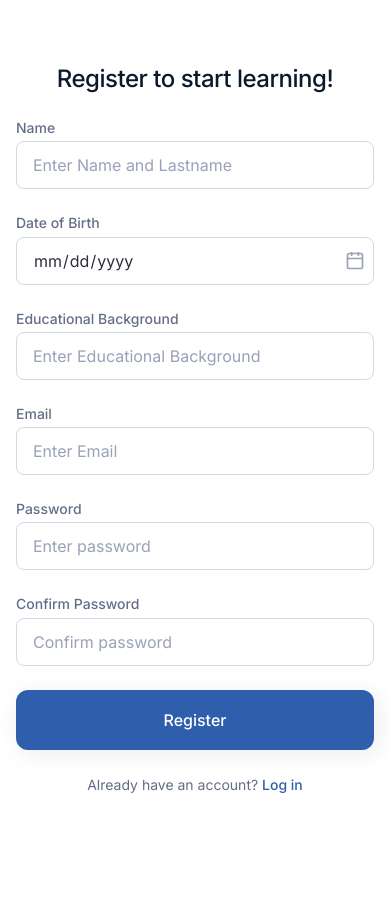
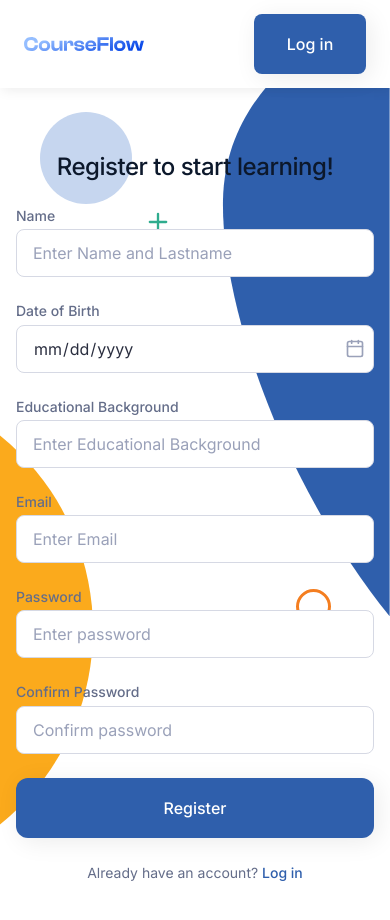
Before and after one commit to Anthony-FS/courseflow, a Next.js app: page /register in a window 390 px wide. Shown: the top 920 px of the page. Before the commit the page ends 859 px from the top, so only its background shows below. Built offline with nearby package versions, Linux system fonts and the light colour scheme.

Commit message:
refactor: update registration page with new visual components
- Replaced AuthShapes with LoginDecorations for enhanced visual elements on the registration page.
- Added Navbar component for improved navigation.
- Adjusted layout and styling for better responsiveness and user experience.

```diff
--- a/src/app/(auth)/register/page.js
+++ b/src/app/(auth)/register/page.js
@@ -1,5 +1,6 @@
-import { AuthShapes } from "@/components/auth/auth-shapes";
+import { LoginDecorations } from "@/components/auth/auth-shapes";
 import { RegisterForm } from "./register-form";
+import Navbar from "@/components/navbar";
 
 export const metadata = {
   title: "Register | CourseFlow",
@@ -8,8 +9,9 @@ export const metadata = {
 
 export default function RegisterPage() {
   return (
-    <div className="relative min-h-screen flex-1 overflow-x-hidden bg-white">
-      <AuthShapes />
+    <div className="relative min-h-screen flex-1 overflow-hidden bg-white">
+      <LoginDecorations />
+      <Navbar />
       <main className="relative z-10 flex min-h-screen items-center justify-center px-4 py-16">
         <RegisterForm />
       </main>
--- a/src/components/auth/auth-shapes.jsx
+++ b/src/components/auth/auth-shapes.jsx
@@ -1,31 +1,51 @@
-import Image from "next/image";
+import { Plus } from "lucide-react";
 
-export function AuthShapes() {
+export function LoginDecorations() {
   return (
     <div
-      aria-hidden
-      className="pointer-events-none absolute inset-x-0 top-0 h-[70vh] w-full overflow-hidden"
+      aria-hidden="true"
+      className="pointer-events-none absolute inset-0 z-0 overflow-hidden"
     >
-      <svg className="absolute size-0">
-        <filter id="auth-knock-black" colorInterpolationFilters="sRGB">
-          <feColorMatrix
-            type="matrix"
-            values="1 0 0 0 0  0 1 0 0 0  0 0 1 0 0  1 1 1 0 0"
-          />
-        </filter>
+      <svg
+        className="absolute top-[421px] left-[-20px] h-[418px] w-[113px]"
+        viewBox="0 0 113 418"
+        fill="#FBAA1C"
+        aria-hidden
+      >
+        <circle cx="-137" cy="209" r="250" />
       </svg>
-      <div
-        className="absolute inset-0"
-        style={{ filter: "url(#auth-knock-black)" }}
+
+      <svg
+        className="absolute top-0 right-0 h-[617px] w-[172.64px] text-blue-500"
+        viewBox="0 0 173 617"
+        fill="currentColor"
+        aria-hidden
       >
-        <Image
-          src="/auth-shapes.png"
-          alt=""
-          fill
-          priority
-          className="object-cover object-center"
+        <path d="M173 0C95 35 8 95 6 200C4 310 70 490 173 617V0Z" />
+      </svg>
+
+      <div className="absolute top-28 left-10 size-[92px] rounded-full bg-blue-200 md:top-36 md:left-16 md:size-[130px]" />
+
+      <Plus
+        className="absolute top-52 left-36 size-7 text-green md:top-64 md:left-52 md:size-10"
+        strokeWidth={2.75}
+      />
+
+      <svg
+        className="absolute top-[589px] right-[59px] z-[1] size-[35px]"
+        viewBox="0 0 35 35"
+        aria-hidden
+      >
+        <circle cx="17.5" cy="17.5" r="17.5" fill="#FFFFFF" />
+        <circle
+          cx="17.5"
+          cy="17.5"
+          r="16"
+          fill="none"
+          stroke="#F47E20"
+          strokeWidth="3"
         />
-      </div>
+      </svg>
     </div>
   );
 }
```
